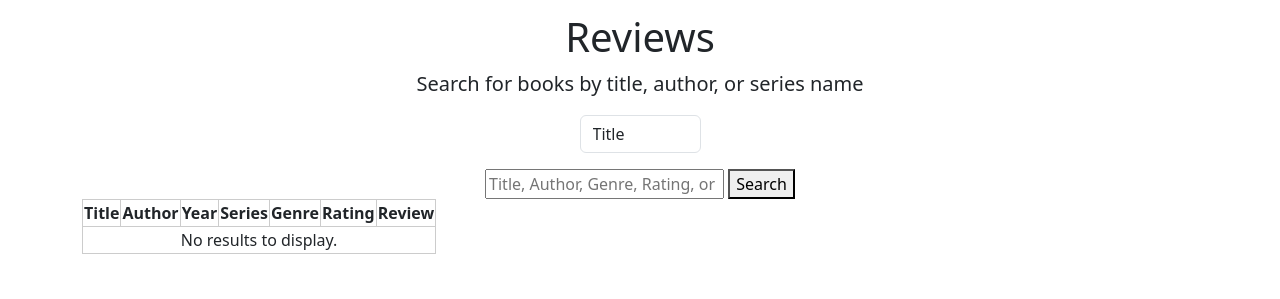
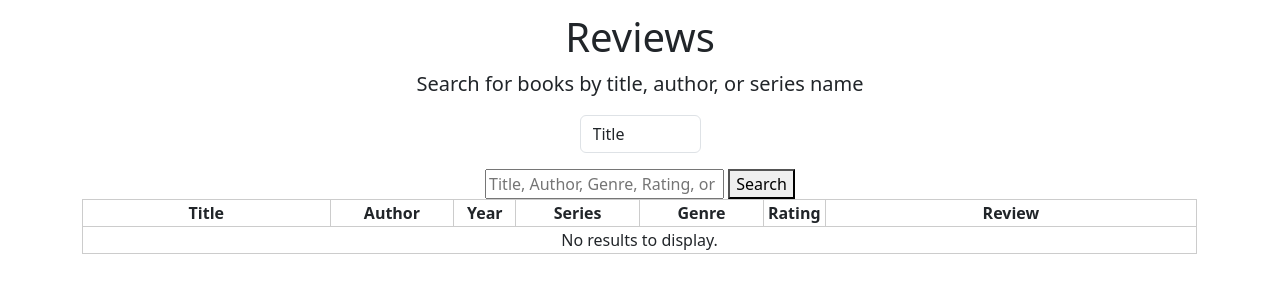
Before and after one commit to KCreek1/My_Library, a Flask app: page /reviews in a window 1280 px wide. Shown: the part 123-422 px from the top of the page. Run offline with Flask 3, Linux system fonts and the light colour scheme; the visitor is signed in with stand-in values (Sample User, id 1); some libraries are stand-ins or nearby versions.

Commit message:
reviews page exists

```diff
--- a/app.py
+++ b/app.py
@@ -177,11 +177,11 @@ def register():
 @login_required
 def reviews():
     """ enables users to see reviews for certain books """
-    select_options = select_value()
+    select_values = select_value()
 
     if request.method == "POST":
         selection = request.form.get("selection")
-        value = request.form.get("value").lower()
+        value = request.form.get("value")
         attributes = {
             'Title' : Book.title,
             'Author' : Book.author,
@@ -192,8 +192,8 @@ def reviews():
         results = Review.query.join(Book).filter(attributes[selection].like('%' + value + '%'), Book.private == False).all()
         if not results:
             return apology("No results found", 403)
-        return render_template("reviews.html", select_value=select_value(), results=results)
-    return render_template("reviews.html", select_value=select_value(), results=None)
+        return render_template("reviews.html", select_value=select_values, results=results)
+    return render_template("reviews.html", select_value=select_values, results=None)
 
 @app.route("/delete_book/<string:book_type>", methods=["POST"])
 @login_required
--- a/templates/layout.html
+++ b/templates/layout.html
@@ -24,7 +24,7 @@
                         <ul class="navbar-nav me-auto mt-2">
                             <li class="nav-item"><a class="nav-link" href="/library">My Library</a></li>
                             <li class="nav-item"><a class="nav-link" href="/wishlist">Wishlist</a></li>
-                            <li class="nav-item"><a class="nav-link" href="/search">Reviews</a></li>
+                            <li class="nav-item"><a class="nav-link" href="/reviews">Reviews</a></li>
                         </ul>
                         <ul class="navbar-nav ms-auto mt-2">
                             <li class="nav-item"><a class="nav-link" href="/logout">Log Out</a></li>
--- a/templates/library.html
+++ b/templates/library.html
@@ -16,7 +16,7 @@
         <th style="width:20%">Title</th>
         <th style="width:10%">Author</th>
         <th style="width:5%">Year</th>
-        <th style="width:20">Series</th>
+        <th style="width:10%">Series</th>
         <th style="width:10%">Genre</th>
         <th style="width:5%">Rating</th>
         <th style="width:30%">Review</th>
--- a/templates/reviews.html
+++ b/templates/reviews.html
@@ -8,7 +8,7 @@
 {% block content %}
   <h1>Reviews</h1>
   <p>Search for books by title, author, or series name</p>
-<form action="/reviews" method="post">
+<form action="{{ url_for('reviews') }}" method="post">
     <div class="mb-3">
         <select class="form-control mx-auto w-auto" name="selection">
             {% for value in select_value %}
@@ -22,13 +22,13 @@
   <table>
     <thead>
       <tr>
-        <th>Title</th>
-        <th>Author</th>
-        <th>Year</th>
-        <th>Series</th>
-        <th>Genre</th>
-        <th>Rating</th>
-        <th>Review</th>
+        <th style="width:20%">Title</th>
+        <th style="width:10%">Author</th>
+        <th style="width:5%">Year</th>
+        <th style="width:10%">Series</th>
+        <th style="width:10%">Genre</th>
+        <th style="width:5%">Rating</th>
+        <th style="width:30%">Review</th>
       </tr>
     </thead>
     <tbody>
```
